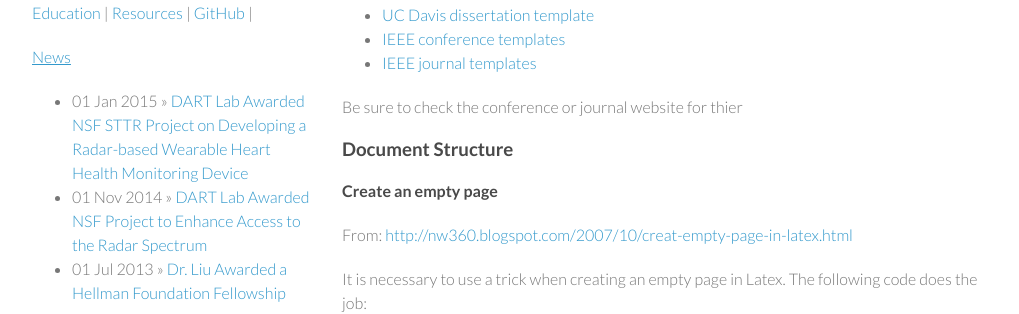
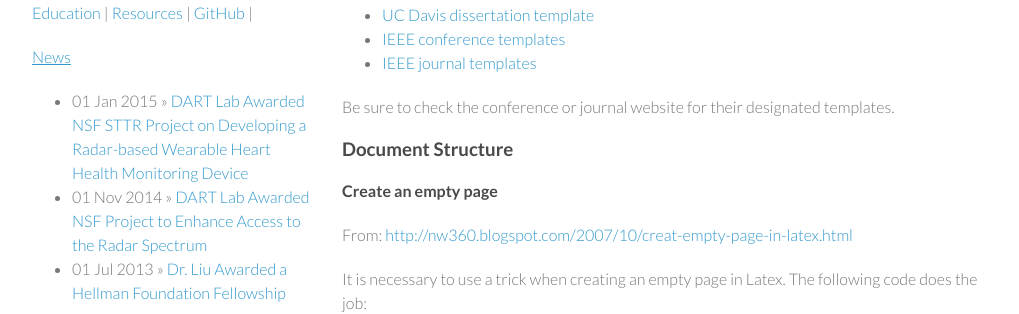
Before and after one commit to ucdart/ucdart.github.io, a Jekyll site: the page built from resources/latex.md, in a window 1280 px wide and 900 px high, scrolled down 625 px. Shown: the part 163-477 px from the top of the window, without its empty margins (128-1147 px from the left). Built offline with Jekyll 4.4.1, drawn with Linux system fonts in a browser that asks for light colours.

Commit message:
Updated latex.md

```diff
--- a/resources/latex.md
+++ b/resources/latex.md
@@ -28,7 +28,7 @@ Perhaps the best way to get started in LaTeX is to use a template.
 * [IEEE conference templates](http://www.ieee.org/conferences_events/conferences/publishing/templates.html)
 * [IEEE journal templates](http://www.ieee.org/publications_standards/publications/authors/author_templates.html)
 
-Be sure to check the conference or journal website for thier
+Be sure to check the conference or journal website for their designated templates.
 
 ### Document Structure
 
```
